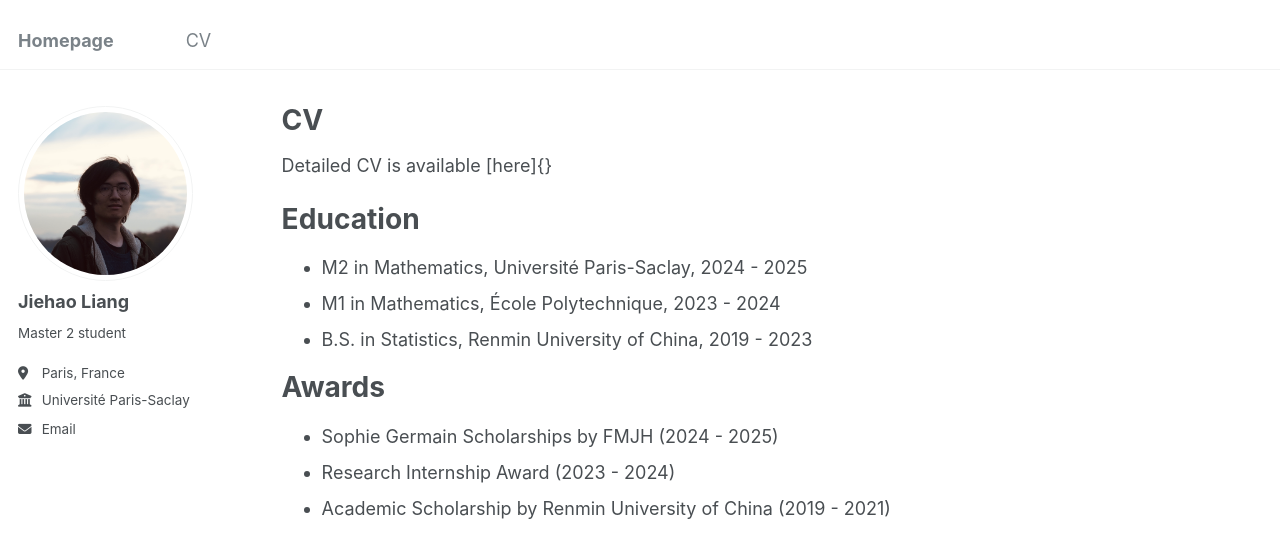
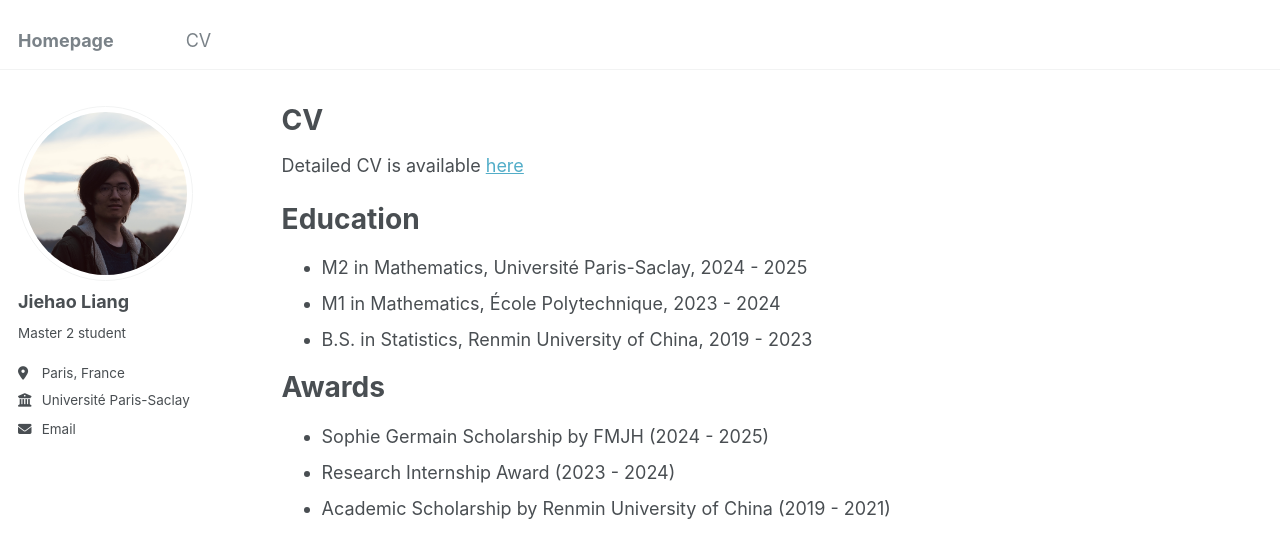
Before and after one commit to liangjiehao/liangjiehao.github.io, a Jekyll site: the page built from _pages/cv.md, in a window 1280 px wide and 1129 px high. Shown: the top 536 px of the window. Built offline with Jekyll 4.4.1, drawn with Linux system fonts in a browser that asks for light colours.

Commit message:
Update cv.md

```diff
--- a/_pages/cv.md
+++ b/_pages/cv.md
@@ -9,7 +9,7 @@ redirect_from:
 
 {% include base_path %}
 
-Detailed CV is available [here]{}
+Detailed CV is available [here]()
 
 Education
 ======
@@ -19,7 +19,7 @@ Education
 
 Awards
 ======
-* Sophie Germain Scholarships by FMJH  (2024 - 2025)
+* Sophie Germain Scholarship by FMJH  (2024 - 2025)
 * Research Internship Award (2023 - 2024)
 * Academic Scholarship by Renmin University of China (2019 - 2021)
 
```
